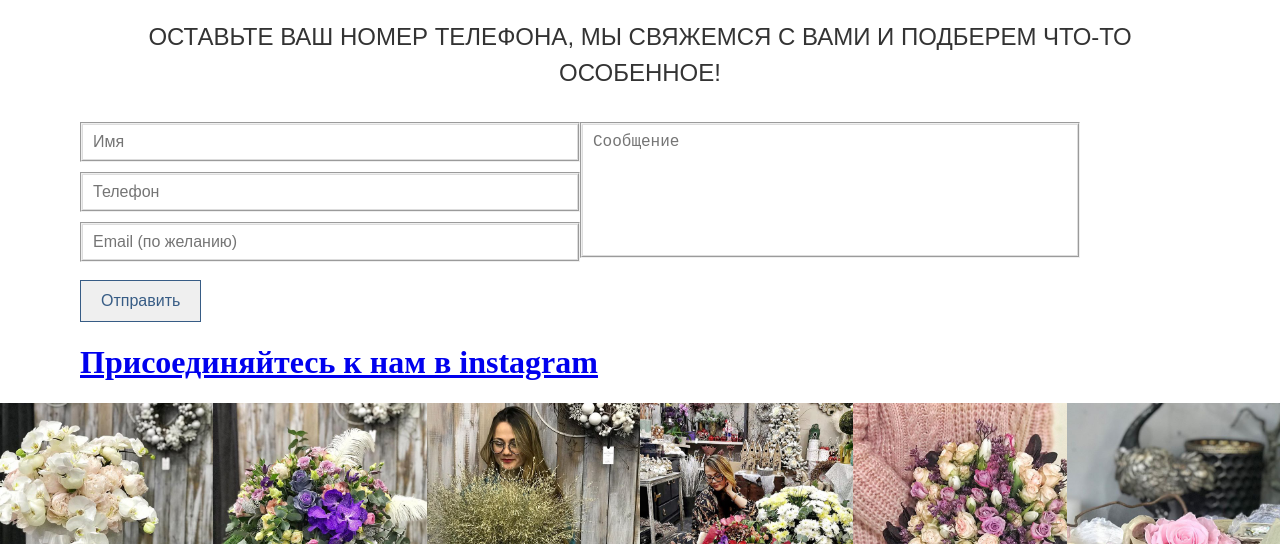
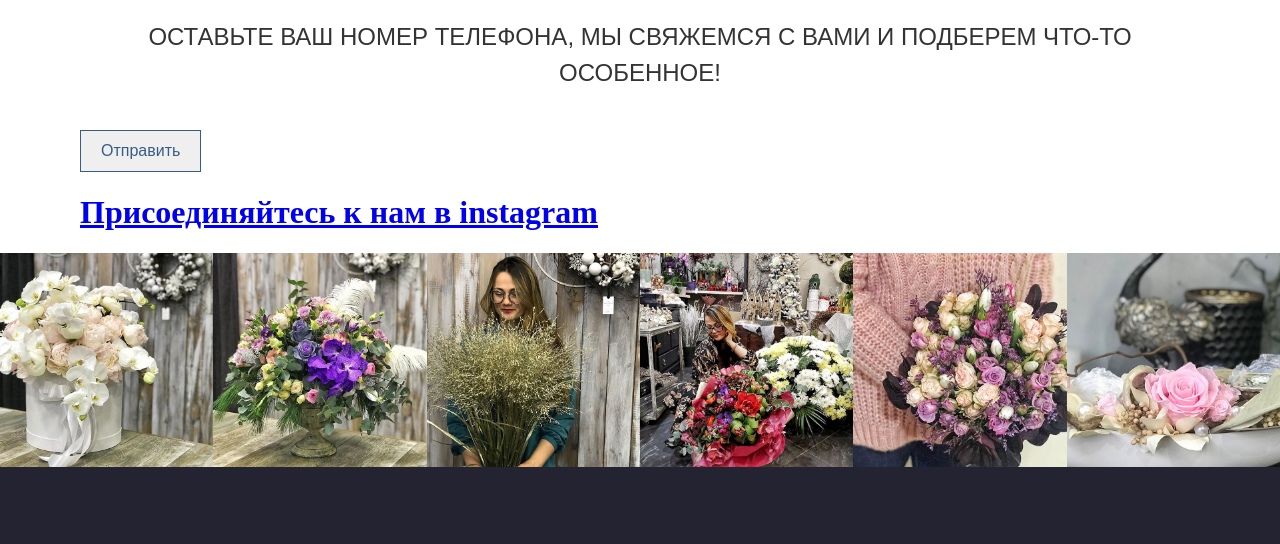
Before and after one commit to AlexandrFedoseev/roza-shop-blog, a Gatsby site: page / in a window 1280 px wide. Shown: the part 3360-3904 px from the top of the page. Built offline with nearby package versions, Linux system fonts and the light colour scheme; Gatsby itself is replaced by a stand-in of ours; some packages are replaced by stand-ins of ours; what typography-theme-parnassus would draw is missing.

Commit message:
Hides contact form on Desktop resolutions

```diff
--- a/src/components/contactForm.module.scss
+++ b/src/components/contactForm.module.scss
@@ -6,7 +6,7 @@
         margin-bottom: 10px;
     }
     @media screen and (min-width: 900px) {
-        display: flex;
+        display: none;
     }
     & > div {
         width: 100%;
```
